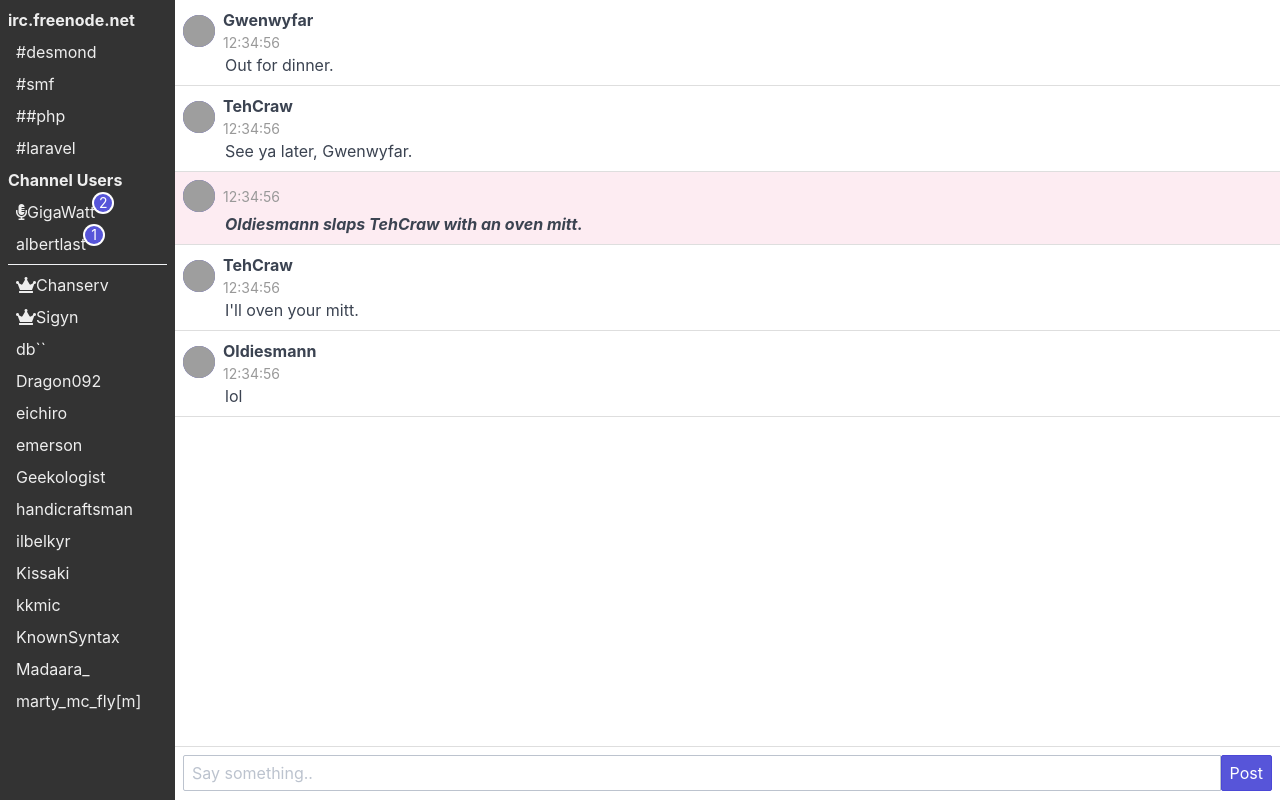
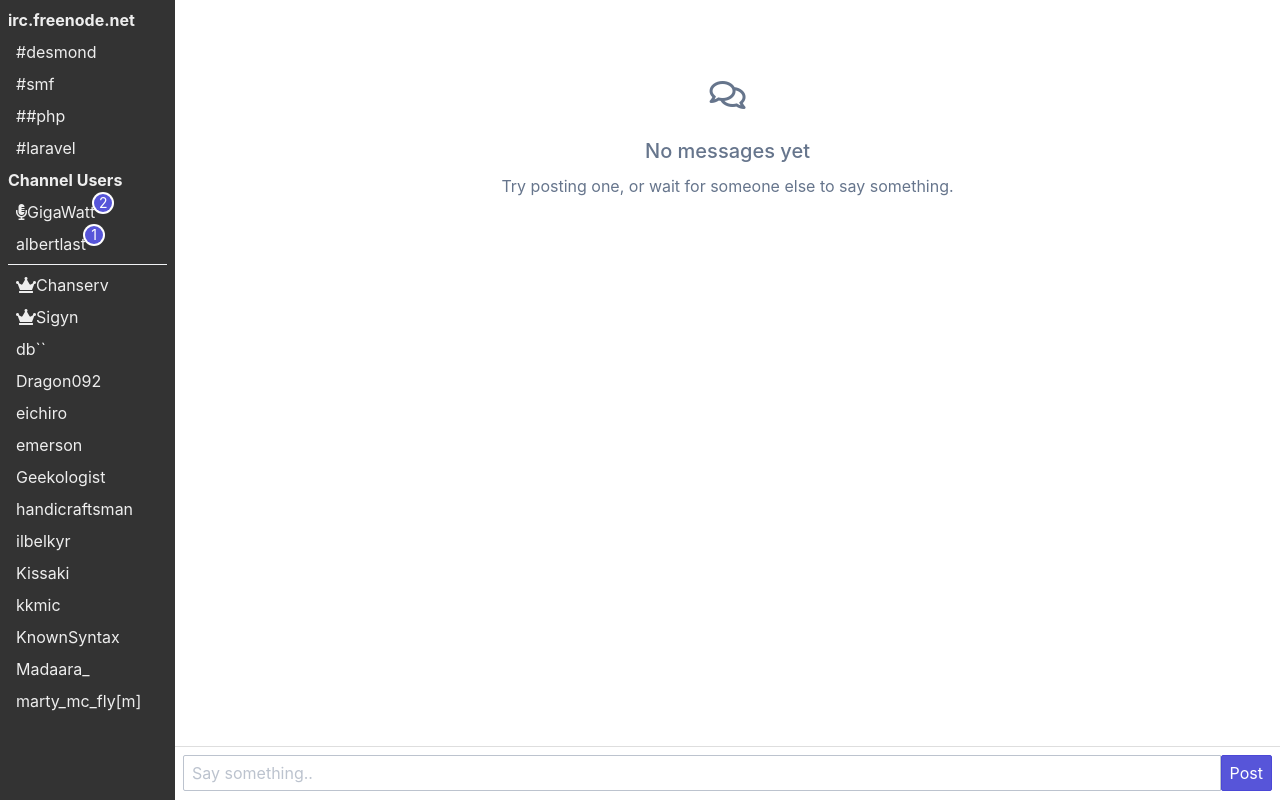
Before and after one commit to ElementalIRC/Argon, a Vue app: page / in a window 1280 px wide. Built offline with nearby package versions, Linux system fonts and the light colour scheme; grey boxes are pictures that could not be loaded.

Commit message:
Add empty message state.

```diff
--- a/src/App.vue
+++ b/src/App.vue
@@ -101,17 +101,4 @@ export default {
         margin-bottom: $spacing;
     }
 }
-
-#content {
-    position: absolute;
-    top: 0;
-    right: 0;
-    bottom: 0;
-    left: $sidebar-width;
-    padding: $spacing;
-}
-
-.message {
-
-}
 </style>
--- a/src/components/Messages.vue
+++ b/src/components/Messages.vue
@@ -9,6 +9,13 @@
                 :timestamp="message.timestamp"
                 :message="message.message"
             />
+        </div>
+        <div class="empty">
+            <div class="empty-icon">
+                <i  class="far fa-comments"></i>
+            </div>
+            <p class="empty-title h5">No messages yet</p>
+            <p class="empty-subtitle">Try posting one, or wait for someone else to say something.</p>
         </div>
         <form id="post-form" v-on:submit.prevent="submitMessage">
             <div class="input-group">
@@ -32,43 +39,7 @@ export default {
     data() {
         return {
             messageInput: '',
-            messages: [
-                {
-                    id: 1,
-                    nick: 'TehCraw',
-                    poster: 'Gwenwyfar',
-                    timestamp: '12:34:56',
-                    message: 'Out for dinner.'
-                },
-                {
-                    id: 2,
-                    nick: 'TehCraw',
-                    poster: 'TehCraw',
-                    timestamp: '12:34:56',
-                    message: 'See ya later, Gwenwyfar.'
-                },
-                {
-                    id: 3,
-                    nick: 'TehCraw',
-                    poster: 'Oldiesmann',
-                    timestamp: '12:34:56',
-                    message: 'Oldiesmann slaps TehCraw with an oven mitt.'
-                },
-                {
-                    id: 4,
-                    nick: 'TehCraw',
-                    poster: 'TehCraw',
-                    timestamp: '12:34:56',
-                    message: 'I\'ll oven your mitt.'
-                },
-                {
-                    id: 5,
-                    nick: 'TehCraw',
-                    poster: 'Oldiesmann',
-                    timestamp: '12:34:56',
-                    message: 'lol'
-                }
-            ]
+            messages: []
         }
     },
     methods: {
@@ -98,6 +69,14 @@ export default {
 
 $post-area-height: 54px;
 
+#content {
+    position: absolute;
+    top: 0;
+    right: 0;
+    bottom: 0;
+    left: $sidebar-width;
+    padding: $spacing;
+
     #messages {
         position: absolute;
         top: 0;
@@ -117,4 +96,13 @@ $post-area-height: 54px;
 
         border-top: 1px solid #dedede;
     }
+
+    .empty {
+        background: none;
+
+        .empty-icon {
+            font-size: 32px;
+        }
+    }
+}
 </style>
```
Lines whose indentation alone changed are shown as unchanged.
